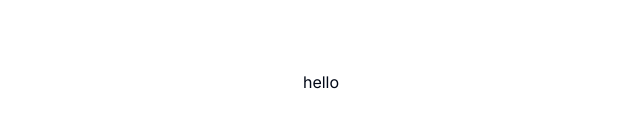
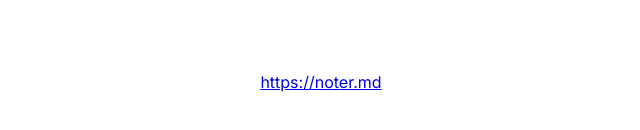
Before and after one commit to nicu-chiciuc/tsx_md, a Next.js app in the folder apps/tsx_md/: page / in a window 1280 px wide. Shown: the part 318-448 px from the top of the page, without its empty margins (319-959 px from the left). Built offline with nearby package versions, Linux system fonts and the light colour scheme.

Commit message:
Show noter link on tsx_md home (#23)

```diff
--- a/apps/tsx_md/pages/index.tsx
+++ b/apps/tsx_md/pages/index.tsx
@@ -1,7 +1,8 @@
+import * as React from 'react'
 const IndexPage: React.FC = () => {
   return (
     <main className="flex min-h-screen items-center justify-center bg-white">
-      hello
+      <a href="https://noter.md">https://noter.md</a>
     </main>
   )
 }
--- a/apps/tsx_md/src/styles/globals.scss
+++ b/apps/tsx_md/src/styles/globals.scss
@@ -70,6 +70,12 @@
   * {
     @apply border-border;
   }
+
+  a {
+    color: revert;
+    text-decoration: revert;
+  }
+
   body {
     @apply bg-background text-foreground;
   }
```
